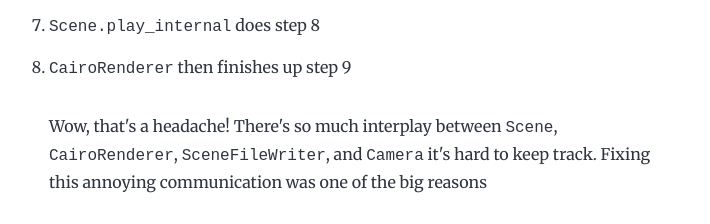
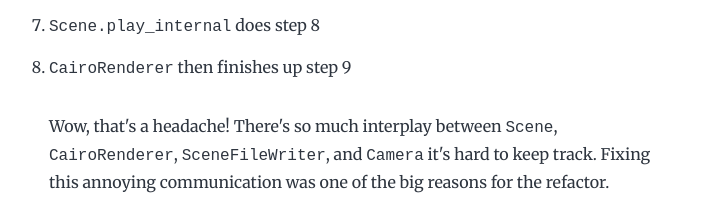
Before and after one commit to JasonGrace2282/JasonGrace2282.github.io, a Gatsby site: page /manim-thoughts-7-17/ in a window 1280 px wide. Shown: the part 2595-2819 px from the top of the page, without its empty margins (275-985 px from the left). Built offline with nearby package versions, Linux system fonts and the light colour scheme; Gatsby itself is replaced by a stand-in of ours; some packages are replaced by stand-ins of ours.

Commit message:
fix half-complete thought

```diff
--- a/content/blog/manim-thoughts-7-17/index.md
+++ b/content/blog/manim-thoughts-7-17/index.md
@@ -79,7 +79,7 @@ Well, in the actual code, the flow goes something like this
 
 Wow, that's a headache! There's so much interplay between `Scene`,
 `CairoRenderer`, `SceneFileWriter`, and `Camera` it's hard to keep track.
-Fixing this annoying communication was one of the big reasons
+Fixing this annoying communication was one of the big reasons for the refactor.
 
 Before we move on to the refactor, let's talk about one other thing:
 how do we actually render the mobjects when we do `self.renderer.render(self.moving_mobjects)`?
```
